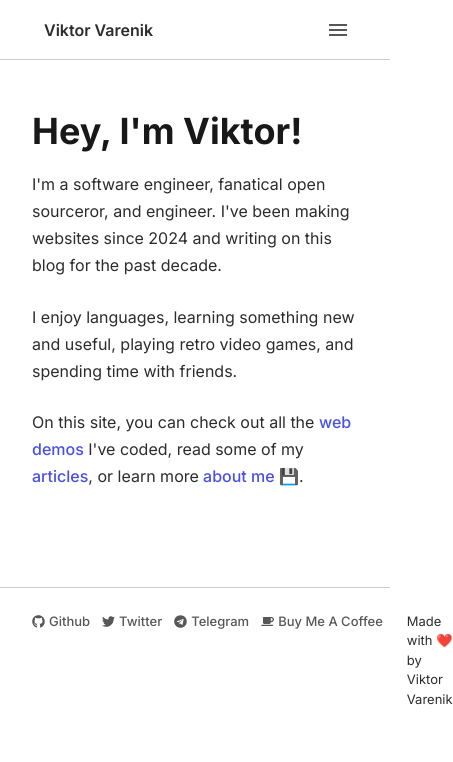
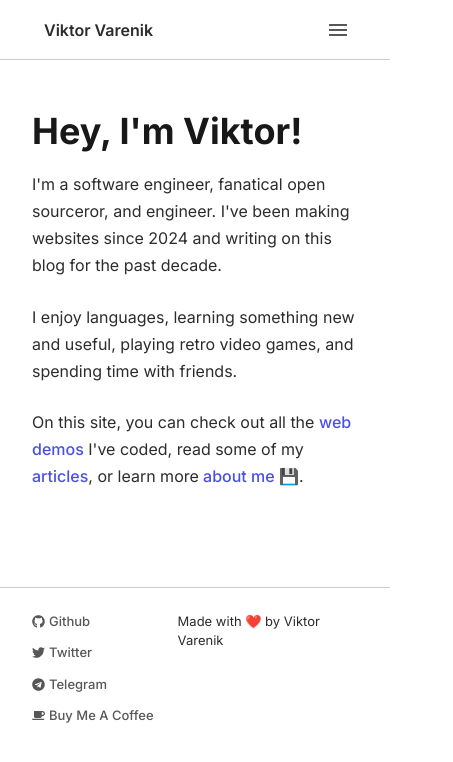
Before and after one commit to kotleni/kotleni.github.io, a React (Vite) app: page / in a window 390 px wide. Shown: the top 762 px of the page, 453 px wide, since content can reach past the window. Built offline with nearby package versions, Linux system fonts and the light colour scheme.

Commit message:
fix: adaptation social links in footer for mobile
Signed-off-by: Viktor Varenik <yavarenikya@gmail.com>

```diff
--- a/src/components/Footer/Footer.module.scss
+++ b/src/components/Footer/Footer.module.scss
@@ -36,6 +36,7 @@
 
 .menu {
   display: flex;
+  flex-direction: column;
   gap: 0.75rem;
 }
 
@@ -45,6 +46,6 @@
   }
 
   .menu {
-    display: flex;
+    flex-direction: row;
   }
 }
```
